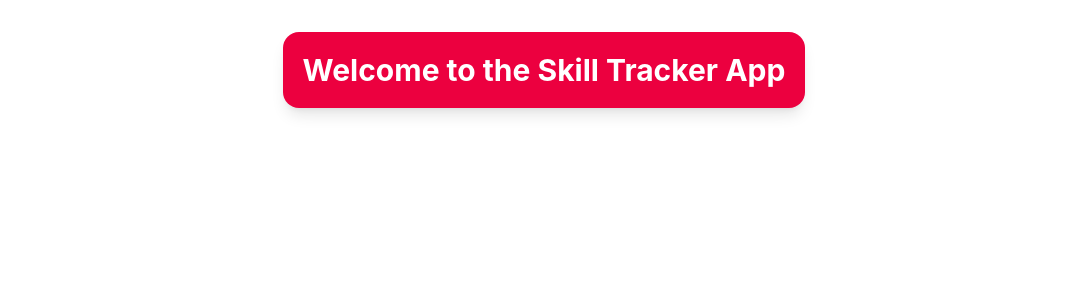
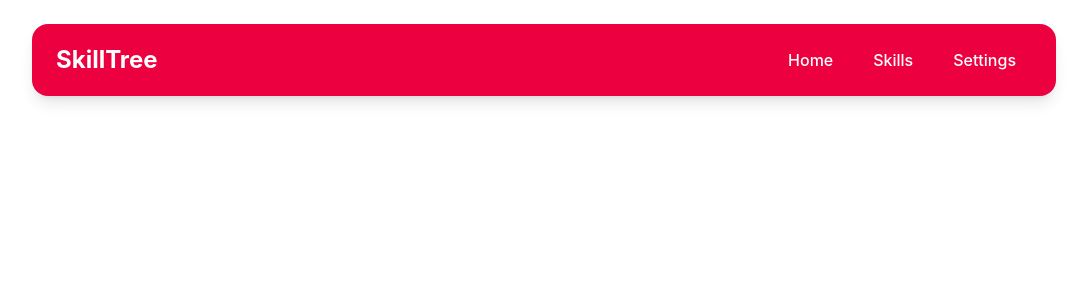
Before and after one commit to mntandrei/skill-tracker-app, a Next.js app: page / in a window 1280 px wide. Shown: the top 300 px of the page, without its empty margins (96-1183 px from the left). Built offline with nearby package versions, Linux system fonts and the light colour scheme.

Commit message:
Add NavBar component and update page.tsx to include it

```diff
--- /dev/null
+++ b/src/app/components/NavBar.tsx
@@ -0,0 +1,32 @@
+import Link from "next/link";
+
+export default function Navbar() {
+  return (
+    <header className="w-full px-4 pt-6">
+      <nav className="mx-auto flex w-full max-w-5xl flex-wrap items-center justify-between gap-4 rounded-2xl bg-rose-600 px-6 py-4 shadow-lg">
+        <Link
+          href="/"
+          className="text-2xl font-bold text-white transition-transform duration-300 hover:scale-105">
+          SkillTree
+        </Link>
+        <div className="flex items-center gap-2">
+          <Link
+            href="/"
+            className="rounded-xl px-4 py-2 font-medium text-white transition-colors hover:bg-white/20">
+            Home
+          </Link>
+          <Link
+            href="/skills"
+            className="rounded-xl px-4 py-2 font-medium text-white transition-colors hover:bg-white/20">
+            Skills
+          </Link>
+          <Link
+            href="/settings"
+            className="rounded-xl px-4 py-2 font-medium text-white transition-colors hover:bg-white/20">
+            Settings
+          </Link>
+        </div>
+      </nav>
+    </header>
+  );
+}
--- a/src/app/page.tsx
+++ b/src/app/page.tsx
@@ -1,12 +1,11 @@
 'use client';
 
-import React from 'react';
-import Link from 'next/link';
+import Navbar from './components/NavBar';
 
 export default function Page() {
   return (
-    <div className="flex flex-row justify-center items-center mt-8">
-      <h1 className="flex-col text-3xl font-bold bg-rose-600 p-4 rounded-2xl shadow-lg p-5 text-white transform hover:scale-105 transition-transform duration-300">Welcome to the Skill Tracker App</h1>
-    </div>
+    <main>
+      <Navbar />
+    </main>
   );
 }
```
